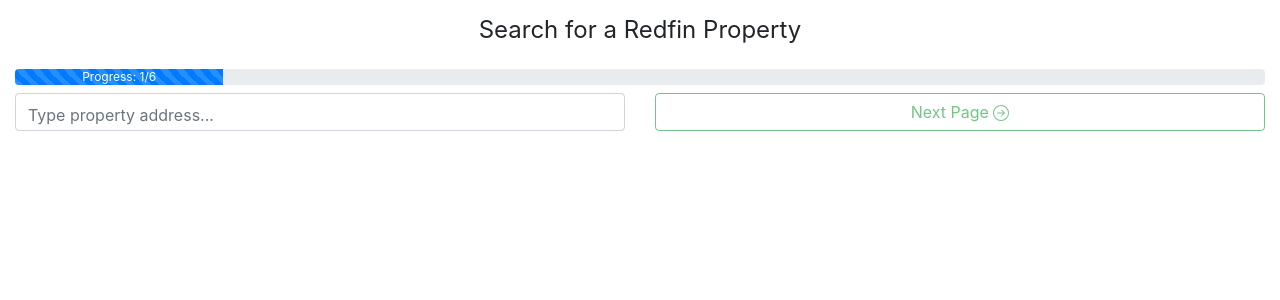
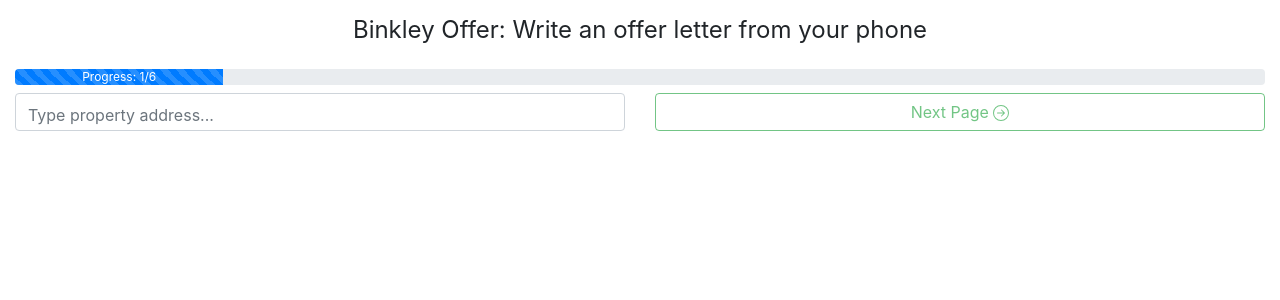
Before and after one commit to ezl/binkley-offer, a Vue app in the folder frontend/: page /#/ in a window 1280 px wide. Shown: the top 300 px of the page. Built offline with nearby package versions, Linux system fonts and the light colour scheme; what vue-google-oauth2 would draw is missing.

Commit message:
#24/Add Favicon and change title

```diff
--- a/frontend/index.html
+++ b/frontend/index.html
@@ -1,9 +1,10 @@
 <!DOCTYPE html>
 <html>
   <head>
+    <link rel="shortcut icon" href="http://www.binkleyresidential.com/favicon.ico">
     <meta charset="utf-8">
     <meta name="viewport" content="width=device-width,initial-scale=1.0">
-    <title>redfin-frontend</title>
+    <title>Binkley Offer</title>
   </head>
   <body>
     <div id="app"></div>
--- a/frontend/src/pages/Home.vue
+++ b/frontend/src/pages/Home.vue
@@ -3,7 +3,7 @@
     <b-container :fluid="true">
       <b-row align-v="baseline">
         <b-col>
-          <H1 class="title">Search for a Redfin Property</H1>
+          <H1 class="title">Binkley Offer: Write an offer letter from your phone</H1>
           <b-progress class="my-2">
             <b-progress-bar :value="1" :max="6" :label="'Progress: 1/6'" show-progress animated></b-progress-bar>
           </b-progress>
```
Also changed, not shown: 1 other file (tests, documents, lock files or other folders).
